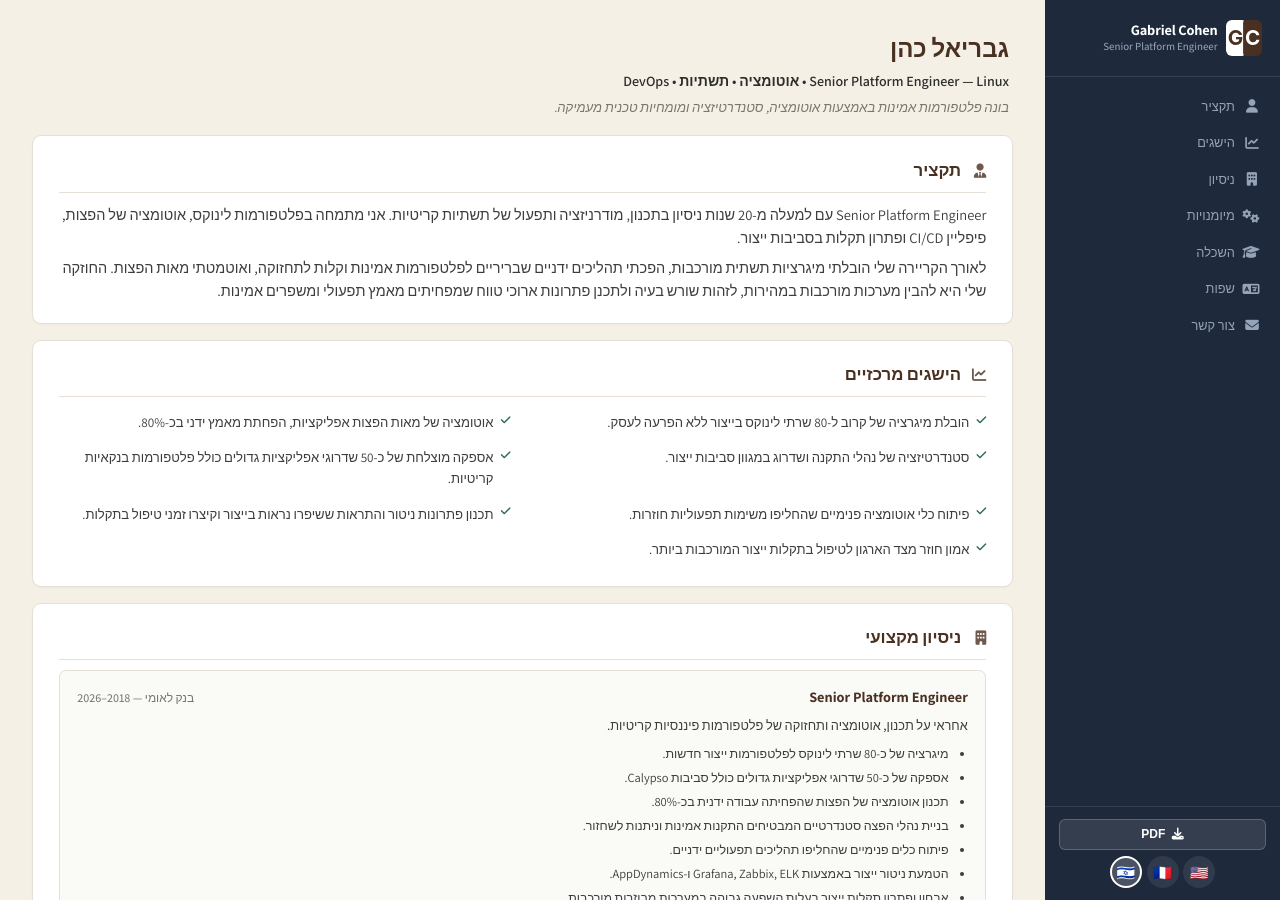
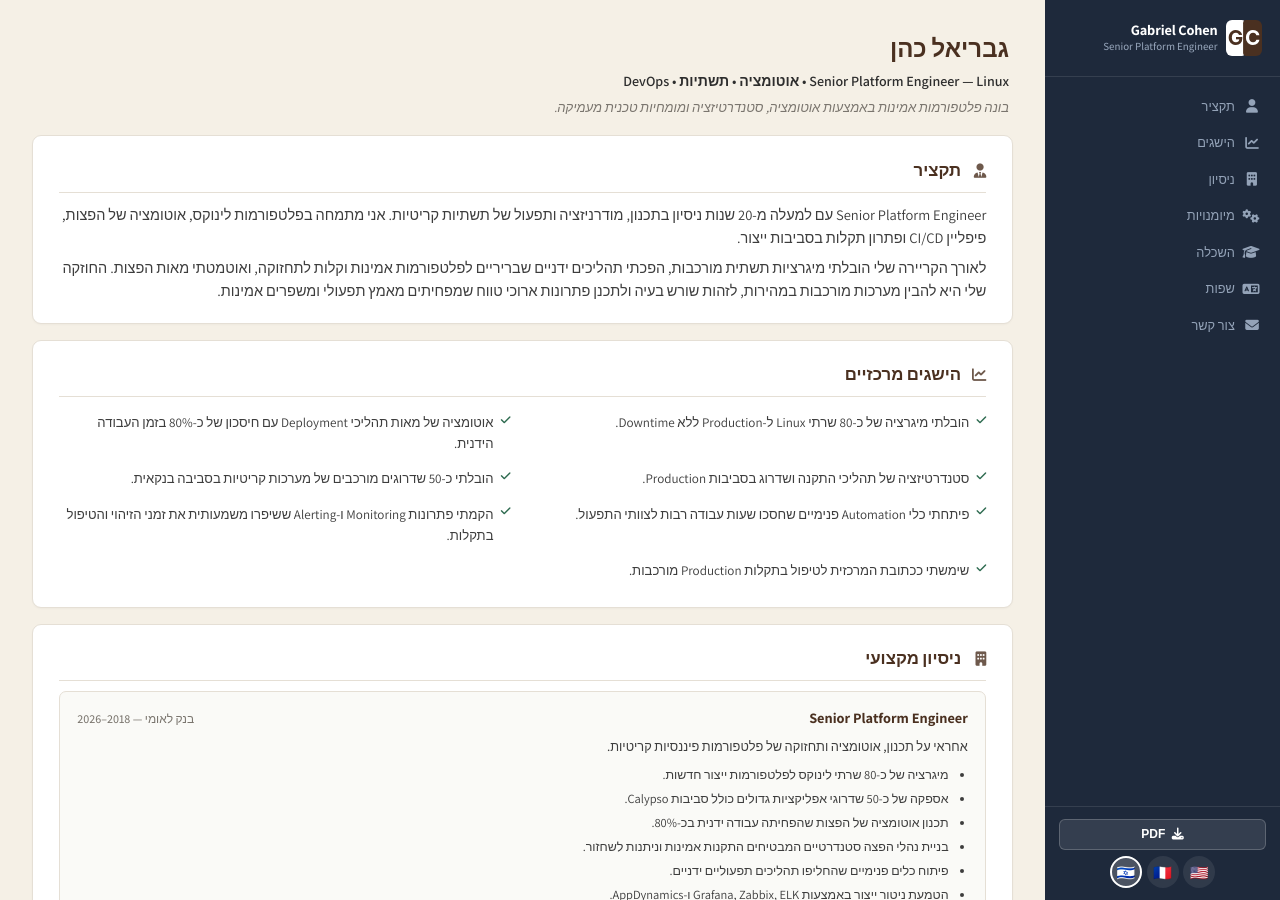
Before and after one commit to gcoh/resume, a Jekyll site: the page built from he/index.md, in a window 1280 px wide and 900 px high. Built offline with Jekyll 4.4.1, drawn with Linux system fonts in a browser that asks for light colours.

Commit message:
Hebrew: update key achievements with improved phrasing

```diff
--- a/he/index.md
+++ b/he/index.md
@@ -22,13 +22,13 @@ description: "גבריאל כהן — 20+ שנות ניסיון בלינוקס,
 <section class="section" id="achievements">
     <h2><i class="fa-solid fa-chart-line"></i> הישגים מרכזיים</h2>
     <div class="achievements-grid">
-        <div class="achievement-item"><i class="fa-solid fa-check"></i> הובלת מיגרציה של קרוב ל-80 שרתי לינוקס בייצור ללא הפרעה לעסק.</div>
-        <div class="achievement-item"><i class="fa-solid fa-check"></i> אוטומציה של מאות הפצות אפליקציות, הפחתת מאמץ ידני בכ-80%.</div>
-        <div class="achievement-item"><i class="fa-solid fa-check"></i> סטנדרטיזציה של נהלי התקנה ושדרוג במגוון סביבות ייצור.</div>
-        <div class="achievement-item"><i class="fa-solid fa-check"></i> אספקה מוצלחת של כ-50 שדרוגי אפליקציות גדולים כולל פלטפורמות בנקאיות קריטיות.</div>
-        <div class="achievement-item"><i class="fa-solid fa-check"></i> פיתוח כלי אוטומציה פנימיים שהחליפו משימות תפעוליות חוזרות.</div>
-        <div class="achievement-item"><i class="fa-solid fa-check"></i> תכנון פתרונות ניטור והתראות ששיפרו נראות בייצור וקיצרו זמני טיפול בתקלות.</div>
-        <div class="achievement-item"><i class="fa-solid fa-check"></i> אמון חוזר מצד הארגון לטיפול בתקלות ייצור המורכבות ביותר.</div>
+        <div class="achievement-item"><i class="fa-solid fa-check"></i> הובלתי מיגרציה של כ-80 שרתי Linux ל-Production ללא Downtime.</div>
+        <div class="achievement-item"><i class="fa-solid fa-check"></i> אוטומציה של מאות תהליכי Deployment עם חיסכון של כ-80% בזמן העבודה הידנית.</div>
+        <div class="achievement-item"><i class="fa-solid fa-check"></i> סטנדרטיזציה של תהליכי התקנה ושדרוג בסביבות Production.</div>
+        <div class="achievement-item"><i class="fa-solid fa-check"></i> הובלתי כ-50 שדרוגים מורכבים של מערכות קריטיות בסביבה בנקאית.</div>
+        <div class="achievement-item"><i class="fa-solid fa-check"></i> פיתחתי כלי Automation פנימיים שחסכו שעות עבודה רבות לצוותי התפעול.</div>
+        <div class="achievement-item"><i class="fa-solid fa-check"></i> הקמתי פתרונות Monitoring ו-Alerting ששיפרו משמעותית את זמני הזיהוי והטיפול בתקלות.</div>
+        <div class="achievement-item"><i class="fa-solid fa-check"></i> שימשתי ככתובת המרכזית לטיפול בתקלות Production מורכבות.</div>
     </div>
 </section>
 
```
